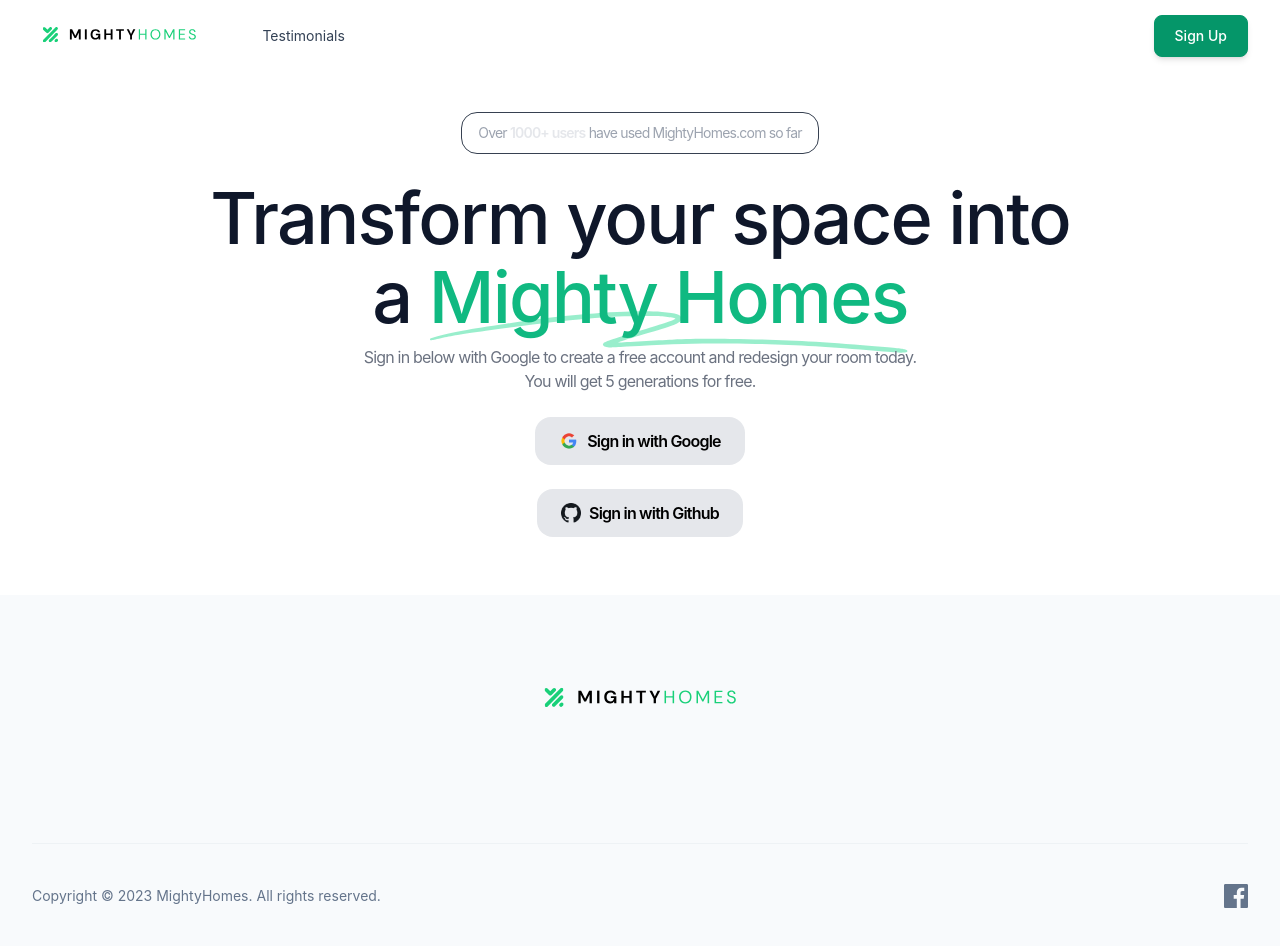
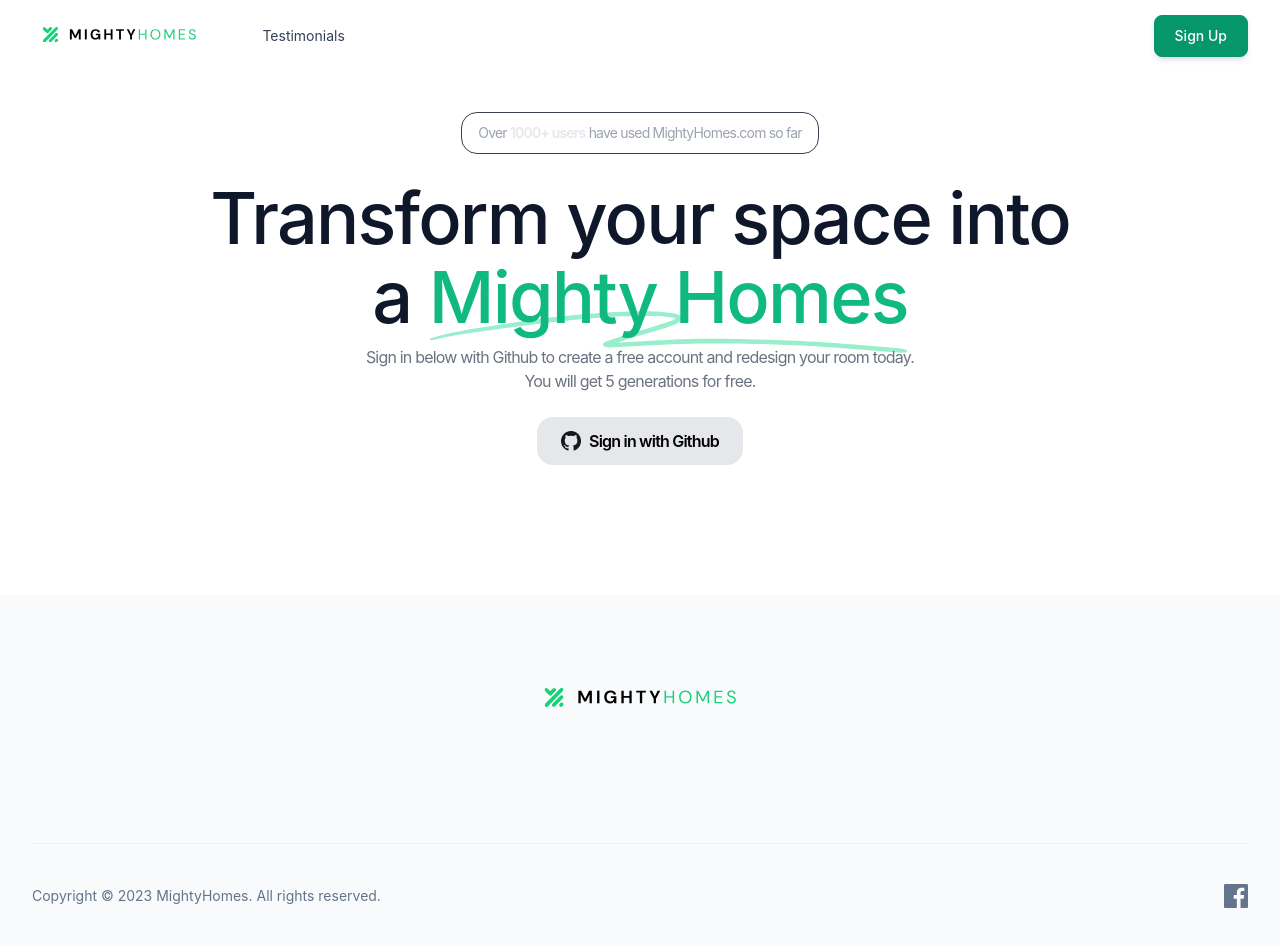
Before and after one commit to Estehsan/Backyard, a Next.js app: page /dream in a window 1280 px wide. Built offline with nearby package versions, Linux system fonts and the light colour scheme; no server answers; what uploader would draw is missing.

Commit message:
text update

```diff
--- a/pages/dream.tsx
+++ b/pages/dream.tsx
@@ -299,11 +299,11 @@ const Home: NextPage = () => {
                 !originalPhoto && (
                   <div className="h-[250px] flex flex-col items-center space-y-6 max-w-[670px] -mt-8">
                     <div className="max-w-xl text-gray-500">
-                      Sign in below with Google to create a free account and
+                      Sign in below with Github to create a free account and
                       redesign your room today. You will get 5 generations for
                       free.
                     </div>
-                    <button
+                    {/* <button
                       onClick={() => signIn("google")}
                       className="bg-gray-200 text-black font-semibold py-3 px-6 rounded-2xl flex items-center space-x-2">
                       <Image
@@ -313,7 +313,7 @@ const Home: NextPage = () => {
                         alt="google's logo"
                       />
                       <span>Sign in with Google</span>
-                    </button>
+                    </button> */}
                     <button
                       // github
                       onClick={() => signIn("github")}
```
